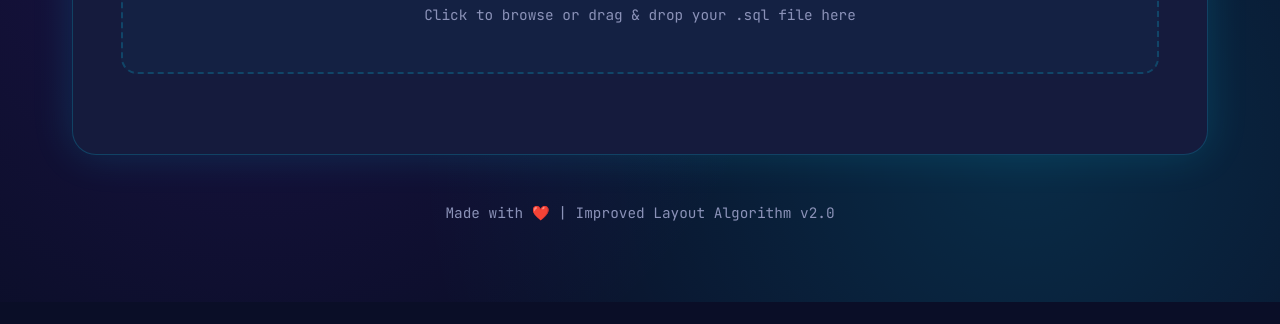
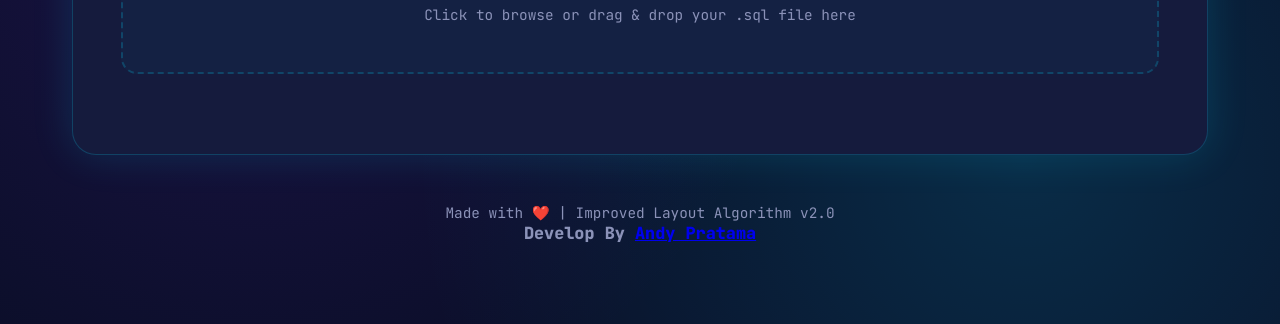
Before and after one commit to andypratama3/Website_Generate_erd_chen, a plain HTML site: page index.html in a window 1280 px wide. Shown: the part 503-827 px from the top of the page. Before the commit the page ends 805 px from the top, so only its background shows below. Drawn offline with Linux system fonts and the light colour scheme.

Commit message:
Update Tool

```diff
--- a/index.html
+++ b/index.html
@@ -320,7 +320,8 @@
     <div class="container">
         <header>
             <h1>ERD Generator</h1>
-            <p class="subtitle">// Chen Notation - Improved Layout Algorithm</p>
+            <p class="subtitle">Chen Notation - Improved Layout Algorithm</p>
+
         </header>
 
         <div class="main-card">
@@ -364,6 +365,12 @@
 
         <footer>
             Made with ❤️ | Improved Layout Algorithm v2.0
+
+            <h3>Develop By
+                <a href="https://github.com/andypratama3/erd-generator-chen-notation" target="_blank" rel="noopener noreferrer">
+                    Andy Pratama
+                </a>
+            </h3>
         </footer>
     </div>
 
```
